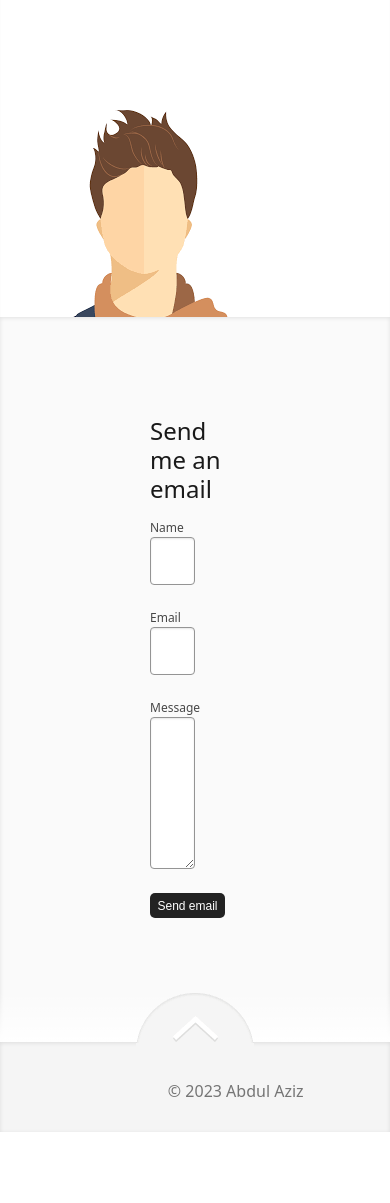
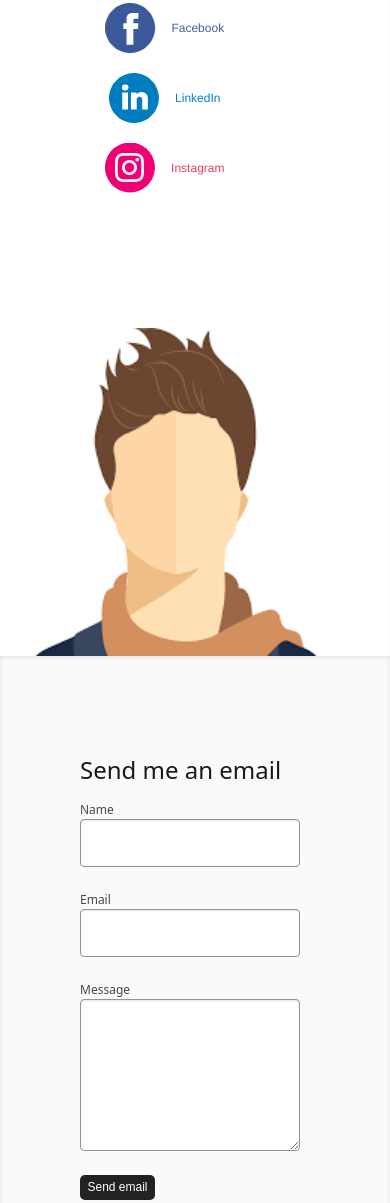
Before and after one commit to aziz6292/Abdulaziz, a plain HTML site: page contact.html in a window 390 px wide. Shown: the part 367-1570 px from the top of the page. Before the commit the page ends 1499 px from the top, so only its background shows below. Drawn offline with Linux system fonts and the light colour scheme.

Commit message:
Add files via upload

```diff
--- a/css/style.css
+++ b/css/style.css
@@ -759,8 +759,10 @@ section.story {
   margin: 100px;
 }
 .img-contact {
+  width: 100%;
   position: relative;
   top: 75px;
+  bottom: 100px;
 }
 
 /* Form Styles */
@@ -1318,8 +1320,11 @@ section.story {
   }
  .transition{
   position: relative;
-  left: 50%;
-  right: 50%;
+  top: 50px;
+  left: 60px;
+ }
+ #footer .left{
+  width : 200px;
  }
  #nav-footer{
   display: none;
@@ -1353,16 +1358,58 @@ section.story {
   display: block;
   margin: 0;
  }
+ section.dark{
+   padding: auto;
+ }
  .flex-container{
    display: block;
+   margin: 0px;
 
  }
+ .col-12{
+  padding: 0px;
+  width: 220px;
+  position: relative;
+  right: 70px;
+ }
  .left-column{
-  padding: 0;
+  padding: 0px;
+  width: 220px;
+  position: relative;
+  right: 70px;
 }
 
 .right-column {
   padding: 0;
+  width: 220px;
+  position: relative;
+  right: 70px;
+}
+
+.contact-text {
+  max-width: 100%;
+  max-height: 100%;
+  width: 50%;
+  margin: 20px 100px;
+}
+.img-contact {
+  max-width: 100%;
+  max-height: 100%;
+  margin-top: 20px;
+  position: relative;
+  right: 20px;
+
+}
+.social-disc{
+  margin: 0;
+}
+.social-disc li {
+  display: flex;
+  flex-direction: column;
+  margin: 20px 0;
+  align-items: center;
+  justify-content: center;
+  margin-left: 30%;
 }
 .submit {
   font-size: 12px;
@@ -1389,7 +1436,7 @@ section.story {
 #thumbs{
   display: block;
   position: relative;
-  right: 120px;
+  right: 50px;
 }
 #thumbs li{
   margin-bottom: 20px;
@@ -1399,14 +1446,17 @@ section.story {
 }
 
 .cards-container {
-  width: 100px; /* Adjust as needed */
-  height: 80px; /* Adjust as needed */
+  width: 100%; /* Adjust as needed */
+  height: 100px; /* Adjust as needed */
+  position: relative;
+  left: 50px;
 }
 .carousel {
-  margin:100px;
+  width: 80%;
+  margin: 20px 0;
 }
 .cards-container:hover {
-  width: 200px; /* Adjust as needed */
+  width: 220px; /* Adjust as needed */
   height: 160px; /* Adjust as needed */
 }
 .projects .feature-imgs
```
